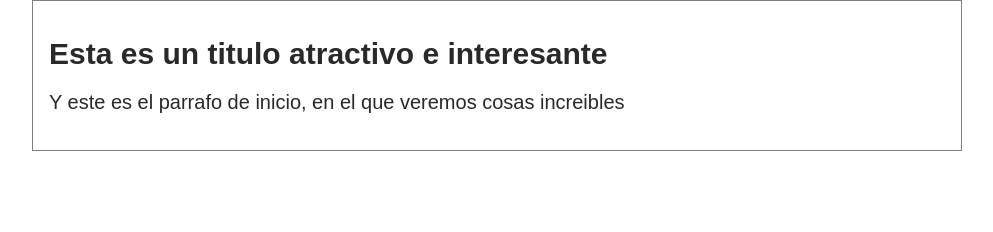
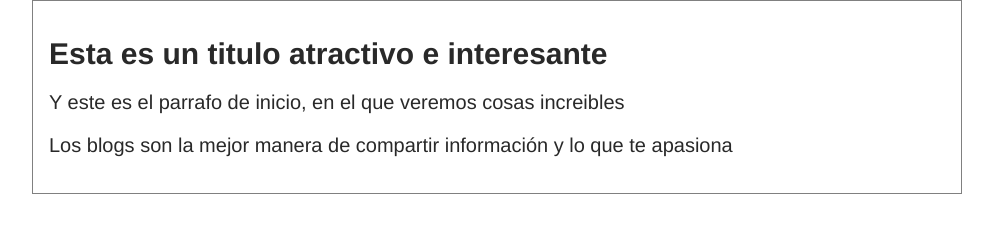
Before and after one commit to cdanielzt/Blog-de-curso, a plain HTML site: page index.html in a window 1280 px wide. Shown: the whole page, without its empty margins (143-1136 px from the left). Drawn offline with Linux system fonts and the light colour scheme.

Commit message:
Agregar parrafo adicional y mejor tipografía

```diff
--- a/css/style.css
+++ b/css/style.css
@@ -1,7 +1,7 @@
 body{
     color: #292929;
     text-align: center;
-    font-family: Arial, Helvetica, sans-serif;
+    font-family: helvetica, Courier, monospace, Helvetica, sans-serif;
     font-size: 20px;
     margin: 0;
     padding: 0;
--- a/index.html
+++ b/index.html
@@ -12,6 +12,7 @@
         <div class="post">
             <h1>Esta es un titulo atractivo e interesante</h1>
             <p>Y este es el parrafo de inicio, en el que veremos cosas increibles</p>
+            <p>Los blogs son la mejor manera de compartir información y lo que te apasiona</p>
         </div>
 
     </div>
```
